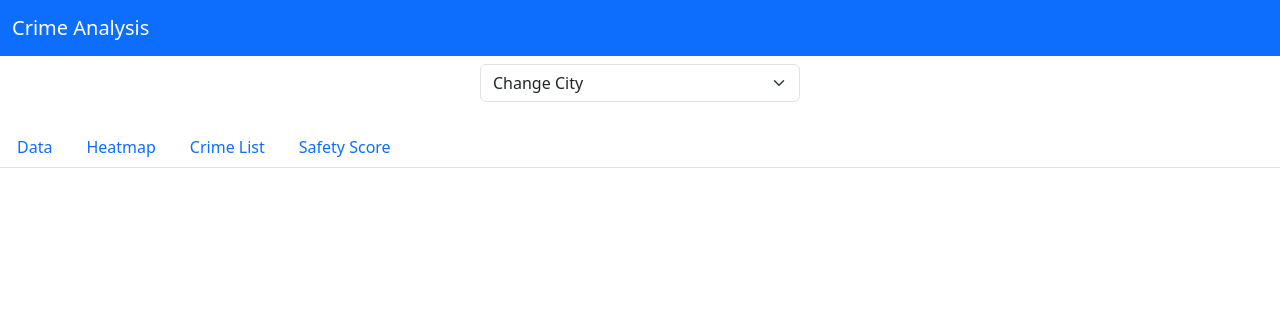
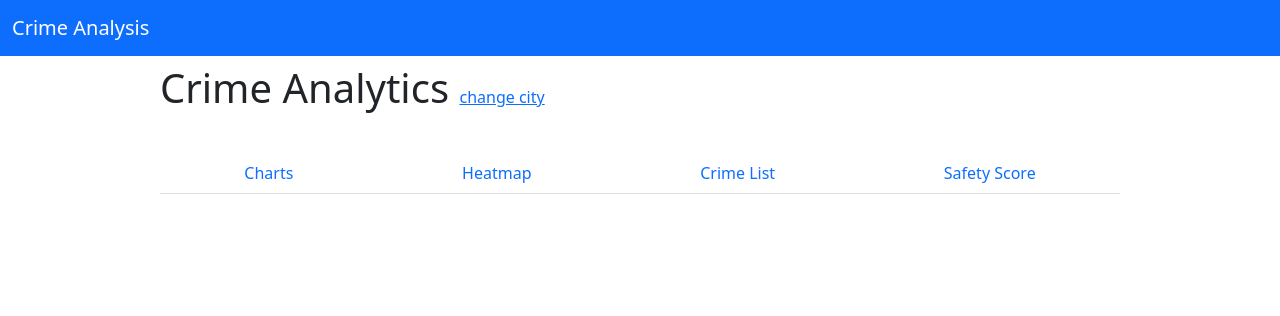
Before and after one commit to seanpgillick/SeniorDesign, a Flask app: page /analysis/1/1 in a window 1280 px wide. Shown: the top 316 px of the page. Run offline with Flask 2, Linux system fonts and the light colour scheme; data that the repository does not hold is empty; some libraries are stand-ins or nearby versions.

Commit message:
bootstrap changes

```diff
--- a/application.py
+++ b/application.py
@@ -78,23 +78,24 @@ def crimeAnalysis(city=None, tab=None):
     for tempCity in citiesSQL:
         citySelect += [tempCity[0]]
 
+    print(citySelect)
     if(tab=="data"):
         jsonData=graphResults(city)
         cityInfo=getDataDrops(city)
-        return render_template("crimeAnalysis.html", graph1JSON=jsonData[0], graph2JSON=jsonData[1], graph3JSON=jsonData[2], years=cityInfo['years'], cities=cityInfo['cities'], tab="data", city=city)
+        return render_template("crimeAnalysis.html", graph1JSON=jsonData[0], graph2JSON=jsonData[1], graph3JSON=jsonData[2], years=cityInfo['years'], cities=cityInfo['cities'], tab="data", city=city, citiesSelect=citySelect)
     elif(tab=="heatmap"):
         cityInfo=getHeatMapDrops(city)
-        return render_template('crimeAnalysis.html', years=cityInfo['years'], tab="heatmap", city=city, cities=citySelect)
+        return render_template('crimeAnalysis.html', years=cityInfo['years'], tab="heatmap", city=city, citiesSelect=citySelect)
     elif(tab=="crimelist"):
         df=getCrimeList(city)
-        return render_template("crimeAnalysis.html", tab="crimelist", city=city, crimeData=np.array(df), cities=citySelect)
+        return render_template("crimeAnalysis.html", tab="crimelist", city=city, crimeData=np.array(df), citiesSelect=citySelect)
     elif(tab=="safety"):
         cityInfo = safetyScore(city)
         return render_template('crimeAnalysis.html', safetyScore=cityInfo["safetyScore"],
                                 address=cityInfo["address"], latitude=cityInfo["latitude"], longitude=cityInfo["longitude"],
                                 state=cityInfo["state"], city=city, tab="safety", radius=cityInfo["radius"], unit=cityInfo["unit"],
                                 cityLat=cityInfo["cityLat"], cityLng=cityInfo["cityLng"], scoresByYear=cityInfo["scoresByYear"],
-                                graph=cityInfo["graph"], cities=citySelect)
+                                graph=cityInfo["graph"], citiesSelect=citySelect)
 
 
     return render_template("crimeAnalysis.html")
--- a/templates/crimeAnalysis.html
+++ b/templates/crimeAnalysis.html
@@ -1,28 +1,37 @@
 {% include "layout.html" %}
 {% block content %}
+    <div class="w-75 mx-auto mt-2">
     <div class="site-header-logo">
-        <h1 class="text-center">
-            {{city|safe}}
-        </h1>
-
-        <div id="city-select" class="w-25 mx-auto">
-            <select name="city" id="cities-select" class="form-select">
-                <option disabled selected value="">Change City</option>
-                {% for o in cities %}
-                    {% if(o != city) %}
-                        <option value="{{ o }}">{{ o }}</option>
-                    {% endif %}
-                {% endfor %}
-            </select>
+        <div>
+            <h1 style="display:inline;">
+                {{city|safe}} Crime Analytics
+            </h1>
+            <a href="#" class="link-primary" id="change_city_link" style="display:inline;">change city</p>
+        </div>
+        <div id="city-select" class="w-50 d-none row g-1">
+            <div class="col-sm-8">
+                <select name="city" id="cities-select" class="form-select">
+                    {% set selected = "" %}
+                    {% for o in citiesSelect %}
+                        {% if(o == city) %}
+                            {% set selected = "selected" %}
+                        {% endif %}
+                        <option {{ selected }} value="{{ o }}">{{ o }}</option>
+                    {% endfor %}
+                </select>
+            </div>
+            <div class="col-sm-4">
+                <button id="change_city_btn" class="btn btn-outline-primary">change</button>
+            </div>
         </div>
     </div>
 
     <br/>
 
 
-    <ul class="nav nav-tabs" id="myTab" role="tablist">
+    <ul class="nav nav-tabs nav-fill" id="myTab" role="tablist">
         <li class="nav-item" role="presentation">
-            <a class="nav-link {{ 'active' if tab == 'data' else '' }}" id="data-tab" type="button" aria-controls="data-tab-pane" aria-selected="false" href="/analysis/{{ city }}/data">Data</a>
+            <a class="nav-link {{ 'active' if tab == 'data' else '' }}" id="data-tab" type="button" aria-controls="data-tab-pane" aria-selected="false" href="/analysis/{{ city }}/data">Charts</a>
         </li>
         <li class="nav-item" role="presentation">
             <a class="nav-link {{ 'active' if tab == 'heatmap' else '' }}" id="heatmap-tab" type="button" aria-controls="heatmap-tab-pane" aria-selected="false" href="/analysis/{{ city }}/heatmap?city={{city}}&year=All&crime=All">Heatmap</a>
@@ -35,6 +44,7 @@
         </li>
 
       </ul>
+      </div>
         {% if tab == "data" %}
             {% include "graphs.html" %}
         {% elif tab == "heatmap" %}
@@ -54,14 +64,25 @@
 
     <script>
          $( document ).ready(function() {
-            $("#city-select").on("change", function () {
-                let selectedCity = $(this).find(":selected").val();
+            $("#change_city_btn").on("click", function () {
+                let selectedCity = $("#city-select").find(":selected").val();
                 if("{{tab}}" == "heatmap"){
                     window.location.href = "/analysis/"+selectedCity+"/{{tab}}?city="+selectedCity+"&year=All&crime=All";
                 }else{
                     window.location.href = "/analysis/"+selectedCity+"/{{tab}}"
                 }
             })
+
+            $("#change_city_link").on("click", function(){
+                let city_dropdown = $("#city-select");
+                if(city_dropdown.hasClass("d-none")){
+                    city_dropdown.removeClass("d-none")
+                    $(this).text("hide dropdown")
+                } else {
+                    city_dropdown.addClass("d-none")
+                    $(this).text("change city")
+                }
+            });
          });
     </script>
 {% endblock %}
--- a/templates/index.html
+++ b/templates/index.html
@@ -5,7 +5,7 @@
     <div class="row w-50 mx-auto align-items-center" style="height: 80vh;">
         <div id="initialForm">
             <div class="text-center mb-2">
-                <h3 class="text-muted">Select a city to view crime statistics</h3>
+                <h3 class="text-muted">Select a city to view crime analytics</h3>
             </div>
             <div id="city-select">
                 <select name="city" id="cities-select" class="form-select">
@@ -16,7 +16,7 @@
 
             </div>
             <div class="text-center">
-                <button type="button" id="formButton" class="btn btn-outline-primary mt-2">Generate Statistics</button>
+                <button type="button" id="formButton" class="btn btn-outline-primary mt-2">Generate Analytics</button>
             </div>
         </div>
     </div>
```
